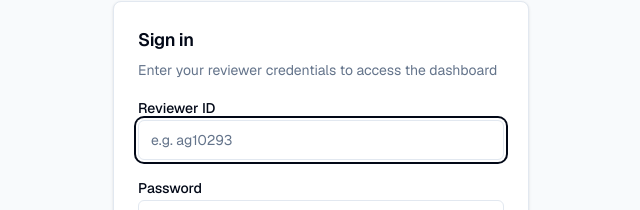
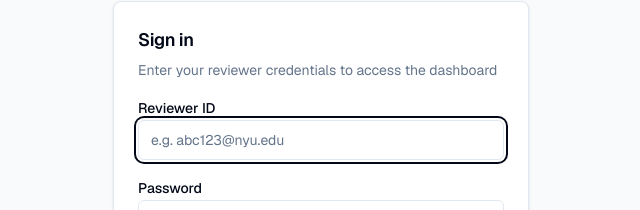
Before and after one commit to TrustSafety-Streamjacking/evaluator-dashboard, a Next.js app: page /login in a window 1280 px wide. Shown: the part 255-465 px from the top of the page, without its empty margins (319-959 px from the left). Built offline with nearby package versions, Linux system fonts and the light colour scheme.

Commit message:
change to username placeholder

```diff
--- a/src/app/(auth)/login/page.tsx
+++ b/src/app/(auth)/login/page.tsx
@@ -53,7 +53,7 @@ function LoginForm() {
         <Input
           id="username"
           type="text"
-          placeholder="e.g. ag10293"
+          placeholder="e.g. abc123@nyu.edu"
           value={username}
           onChange={(e) => setUsername(e.target.value)}
           autoComplete="username"
```
